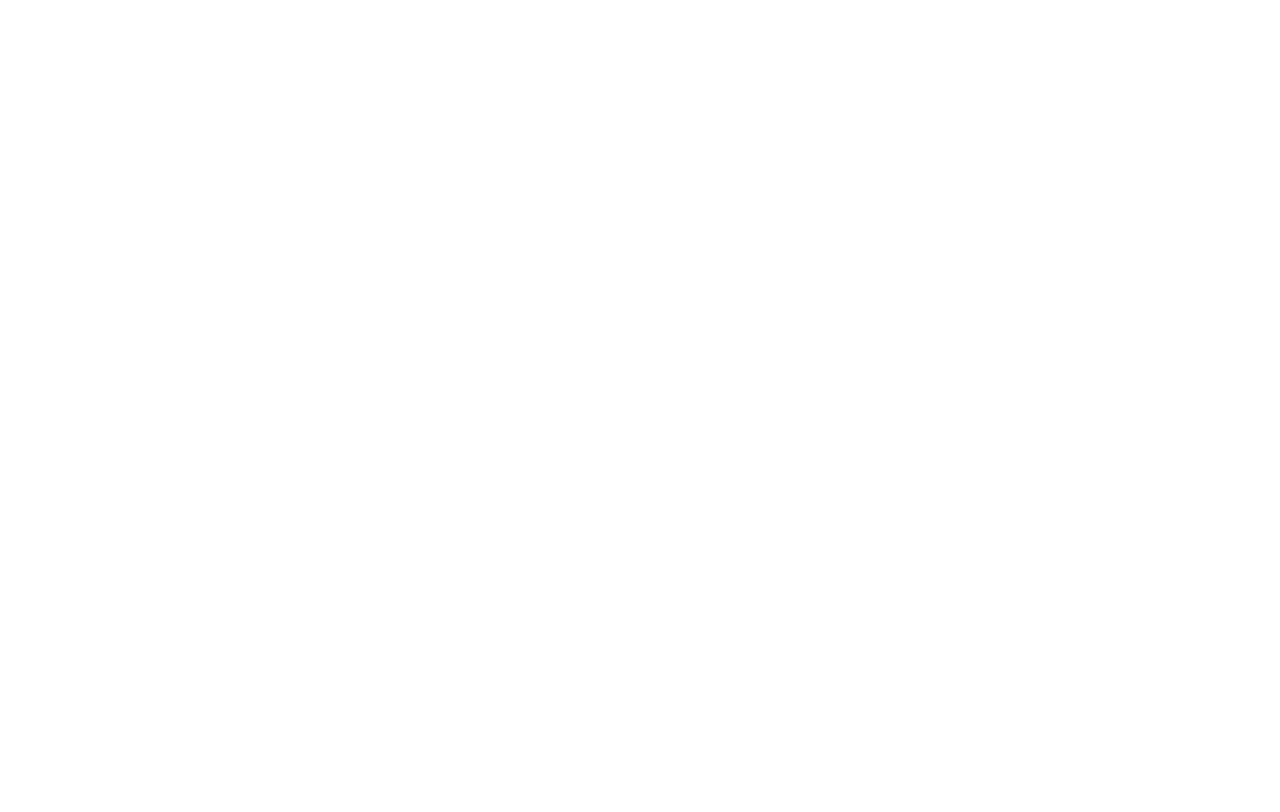
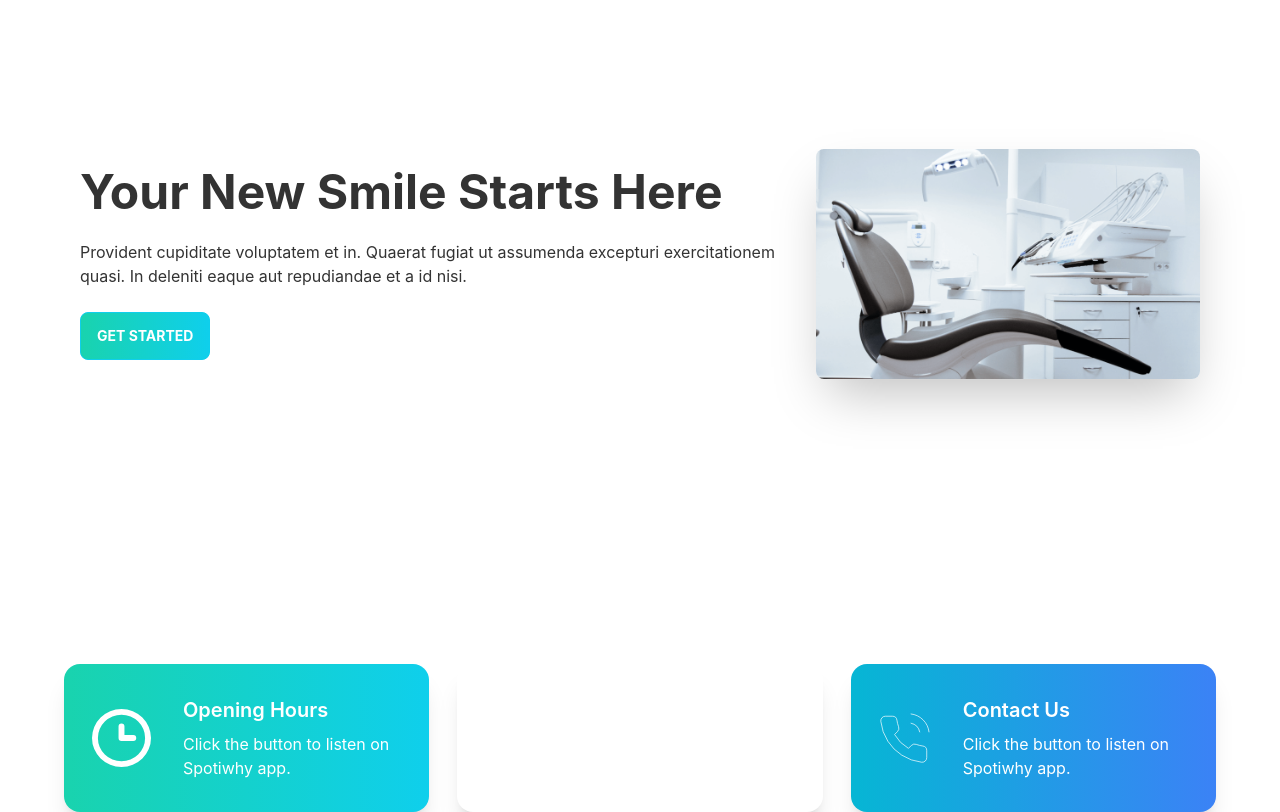
Before and after one commit to uttamsdev/doctor-appointment-system, a React (Create React App) app: page / in a window 1280 px wide. Shown: the part 200-1012 px from the top of the page. Before the commit the page ends 800 px from the top, so only its background shows below. Built offline with nearby package versions, Linux system fonts and the light colour scheme.

Commit message:
info section added

```diff
--- /dev/null
+++ b/src/Pages/Home/Banner.js
@@ -0,0 +1,26 @@
+import React from "react";
+import chair from "../../assets/images/chair.png";
+// import bg from '../../assets/images/bg.png';
+
+const Banner = () => {
+  return (
+    <div class="hero min-h-screen px-16">
+      <div class="hero-content flex-col lg:flex-row-reverse">
+        <img src={chair} class="max-w-sm rounded-lg shadow-2xl" />
+        <div>
+          <h1 class="text-5xl font-bold">Your New Smile Starts Here</h1>
+          <p class="py-6">
+            Provident cupiditate voluptatem et in. Quaerat fugiat ut assumenda
+            excepturi exercitationem quasi. In deleniti eaque aut repudiandae et
+            a id nisi.
+          </p>
+          <button class="btn btn-primary uppercase text-white font-bold bg-gradient-to-r from-secondary to-primary">
+            Get Started
+          </button>
+        </div>
+      </div>
+    </div>
+  );
+};
+
+export default Banner;
--- a/src/Pages/Home/Home.js
+++ b/src/Pages/Home/Home.js
@@ -1,8 +1,13 @@
 import React from 'react'
+import Banner from './Banner';
+import Info from './Info';
 
 function Home() {
   return (
-    <div>Home</div>
+    <div>
+        <Banner></Banner>
+        <Info></Info>
+    </div>
   )
 }
 
--- /dev/null
+++ b/src/Pages/Home/Info.js
@@ -0,0 +1,17 @@
+import React from "react";
+import InfoCard from "./InfoCard";
+import clock from '../../assets/icons/clock.svg';
+import marker from '../../assets/icons/marker.svg';
+import phone from '../../assets/icons/phone.svg';
+
+const Info = () => {
+  return (
+    <div className="grid grid-cols-1 lg:grid-cols-3 gap-7 px-16">
+      <InfoCard cardTitle="Opening Hours" bgClass="bg-gradient-to-r from-secondary to-primary" img={clock}></InfoCard>
+      <InfoCard cardTitle="Our Locations" bgClass="bg-accent" img={marker}></InfoCard>
+      <InfoCard cardTitle="Contact Us" bgClass="bg-gradient-to-r from-cyan-500 to-blue-500" img={phone}></InfoCard>
+    </div>
+  );
+};
+
+export default Info;
--- /dev/null
+++ b/src/Pages/Home/InfoCard.js
@@ -0,0 +1,17 @@
+import React from "react";
+
+const InfoCard = ({ img, cardTitle, bgClass }) => {
+  return (
+    <div class={`card lg:card-side bg-base-100 shadow-xl ${bgClass}`}>
+      <figure className="pl-7">
+        <img src={img} alt="Album" />
+      </figure>
+      <div class="card-body text-white">
+        <h2 class="card-title">{cardTitle}</h2>
+        <p>Click the button to listen on Spotiwhy app.</p>
+      </div>
+    </div>
+  );
+};
+
+export default InfoCard;
```
